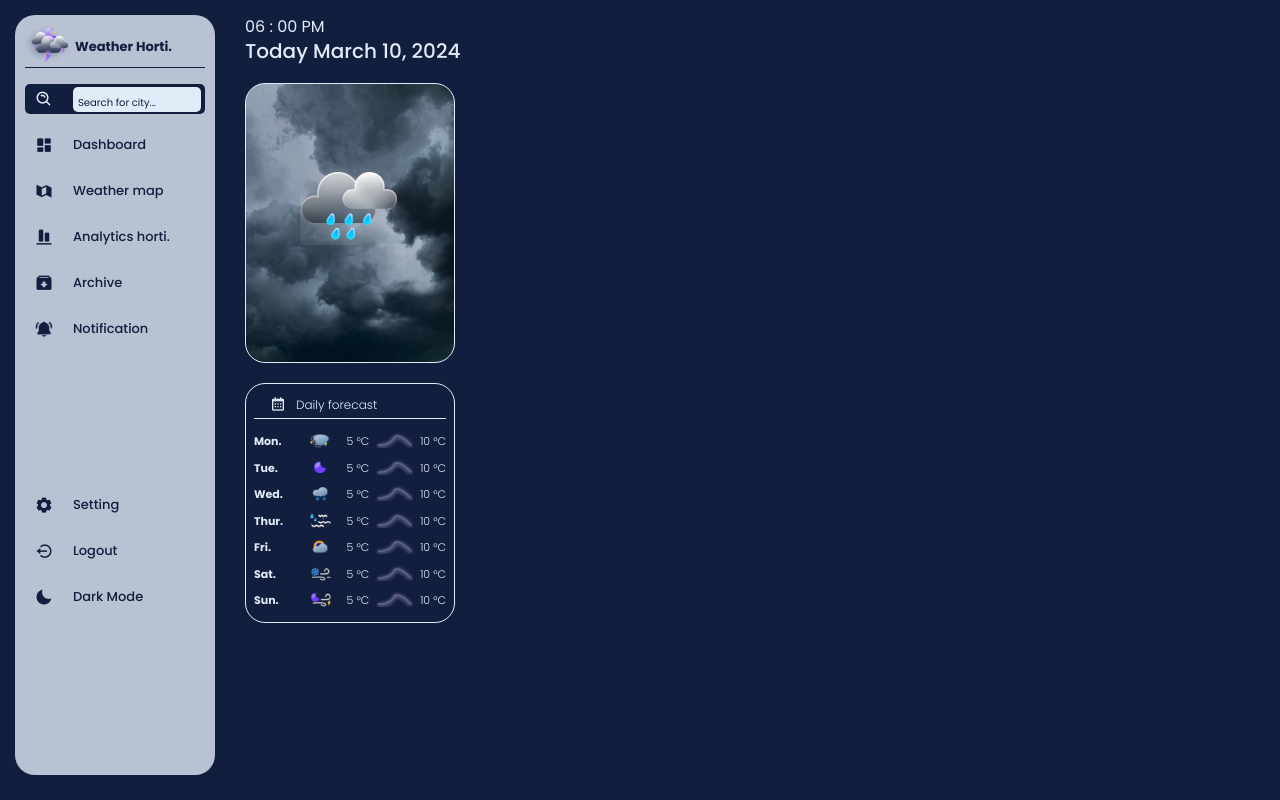
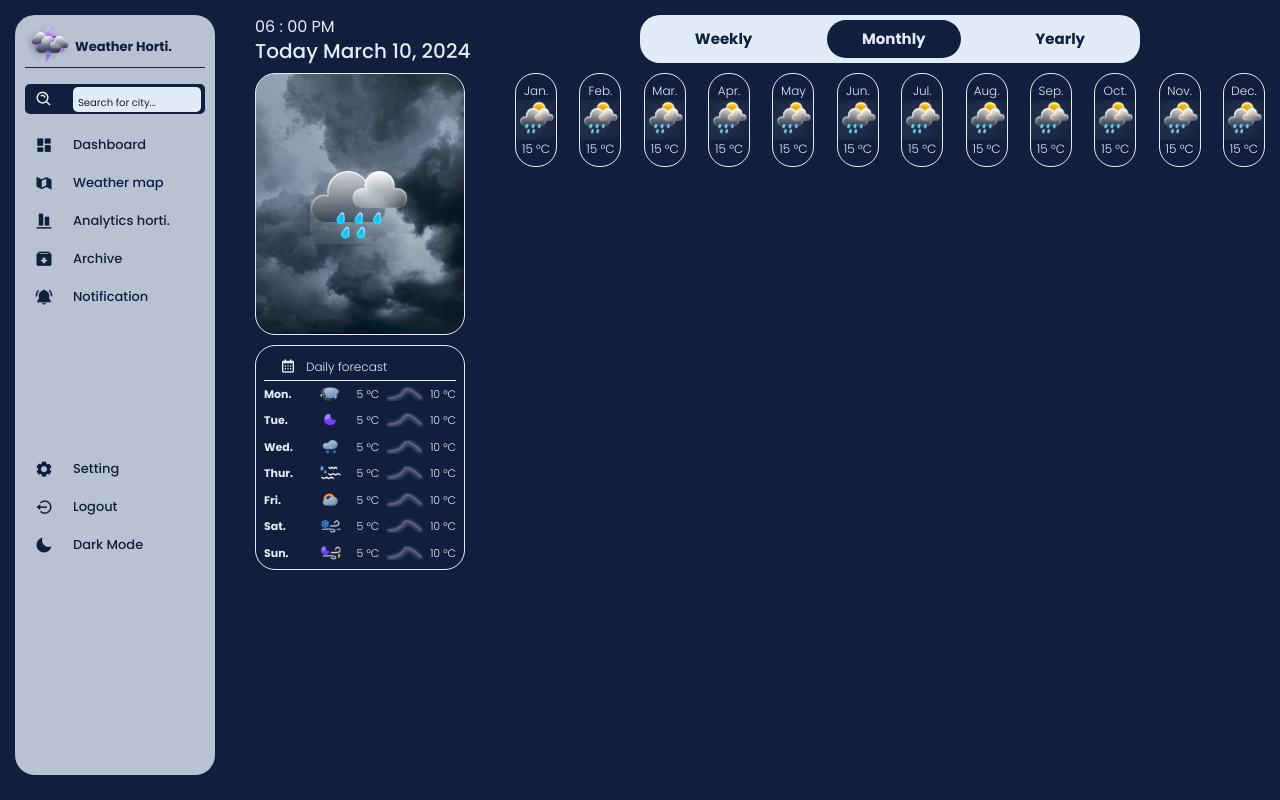
Before and after one commit to YassineOularbi/BRIEF-WEATHER-FRONT-END, a plain HTML site: page index.html in a window 1280 px wide. Drawn offline with nearby package versions, Linux system fonts and the light colour scheme; no server answers.

Commit message:
Add part history weather

```diff
--- a/index.html
+++ b/index.html
@@ -38,38 +38,38 @@
                         <input class=" search col-9" id="search" type="text" placeholder="Search for city...">
                     </li>
                     <div class="menu-links">
-                        <li class="nav-link my-3">
+                        <li class="nav-link my-2">
                             <i class='bx bxs-dashboard icon'></i>
                             <span class="text nav-text">Dashboard</span>
                         </li>
-                        <li class="nav-link my-3">
+                        <li class="nav-link my-2">
                             <i class='bx bxs-map-alt icon'></i>
                             <span class="text nav-text">Weather map</span>
                         </li>
-                        <li class="nav-link my-3">
+                        <li class="nav-link my-2">
                             <i class='bx bxs-objects-vertical-bottom icon'></i>
                             <span class="text nav-text">Analytics horti.</span>
                         </li>
-                        <li class="nav-link my-3">
+                        <li class="nav-link my-2">
                             <i class='bx bxs-archive-in icon'></i>
                             <span class="text nav-text">Archive</span>
                         </li>
-                        <li class="nav-link my-3">
+                        <li class="nav-link my-2">
                             <i class='bx bxs-bell-ring bx-tada icon'></i>
                             <span class="text nav-text">Notification</span>
                         </li>
                     </div>
                 </div>
                 <div class="last-option">
-                    <li class="nav-link my-3">
+                    <li class="nav-link my-2">
                         <i class='bx bxs-cog icon'></i>
                         <span class="text nav-text">Setting</span>
                     </li>
-                    <li class="nav-link my-3">
+                    <li class="nav-link my-2">
                         <i class='bx bx-log-out-circle icon'></i>
                         <span class="text nav-text">Logout</span>
                     </li>
-                    <li class="nav-link my-3">
+                    <li class="nav-link my-2">
                         <i class='bx bxs-moon icon'></i>
                         <span class="text nav-text">Dark Mode</span>
                     </li>
@@ -89,7 +89,6 @@
                  <span id="longitude"></span>
                  <img class="my-2" style="width:100px; height: auto;" src="icons/Rainy.png">
                  <h1 id="temperature"></h1>
-                 <p></p>
                  <div class="high-low d-flex flex-row">
                     <p id="high-temp"></p>
                     <p id="low-temp"></p>
@@ -100,7 +99,7 @@
                     <i class='bx bx-calendar'></i>
                     <span>Daily forecast</span>
                 </div>
-                <div class="days-forecast d-flex flex-column align-items-between my-1">
+                <div class="days-forecast d-flex flex-column align-items-between">
                 <div class="day Monday">
                     <span>Mon.</span>
                     <div class="day-weather-img">
@@ -167,12 +166,75 @@
                 </div>
             </div>
         </div>
-        <div class="body-medium">
+        <div class="body-medium d-flex flex-column align-items-center">
+            <div class="filtrer d-flex flex-row justify-content-around align-items-center">
+                <span class="filtre-item">Weekly</span>
+                <span class="filtre-item filtre-active" style="color: var(--light-color);">Monthly</span>
+                <span class="filtre-item">Yearly</span>
+            </div>
+            <div class="history-weather d-flex flex-row justify-content-between">
+                <div class="month january d-flex flex-column py-2">
+                    <span>Jan.</span>
+                    <img src="icons/rain.png" alt="weather">
+                    <span>15 °C</span>
+                </div>
+                <div class="month february d-flex flex-column py-2">
+                    <span>Feb.</span>
+                    <img src="icons/rain.png" alt="weather">
+                    <span>15 °C</span>
+                </div>
+                <div class="month march d-flex flex-column py-2">
+                    <span>Mar.</span>
+                    <img src="icons/rain.png" alt="weather">
+                    <span>15 °C</span>
+                </div>
+                <div class="month april d-flex flex-column py-2">
+                    <span>Apr.</span>
+                    <img src="icons/rain.png" alt="weather">
+                    <span>15 °C</span>
+                </div>
+                <div class="month may d-flex flex-column py-2">
+                    <span>May</span>
+                    <img src="icons/rain.png" alt="weather">
+                    <span>15 °C</span>
+                </div>
+                <div class="month june d-flex flex-column py-2">
+                    <span>Jun.</span>
+                    <img src="icons/rain.png" alt="weather">
+                    <span>15 °C</span>
+                </div>
+                <div class="month july d-flex flex-column py-2">
+                    <span>Jul.</span>
+                    <img src="icons/rain.png" alt="weather">
+                    <span>15 °C</span>
+                </div>
+                <div class="month august d-flex flex-column py-2">
+                    <span>Aug.</span>
+                    <img src="icons/rain.png" alt="weather">
+                    <span>15 °C</span>
+                </div>
+                <div class="month september d-flex flex-column py-2">
+                    <span>Sep.</span>
+                    <img src="icons/rain.png" alt="weather">
+                    <span>15 °C</span>
+                </div>
+                <div class="month october d-flex flex-column py-2">
+                    <span>Oct.</span>
+                    <img src="icons/rain.png" alt="weather">
+                    <span>15 °C</span>
+                </div>
+                <div class="month november d-flex flex-column py-2">
+                    <span>Nov.</span>
+                    <img src="icons/rain.png" alt="weather">
+                    <span>15 °C</span>
+                </div>
+                <div class="month decembre d-flex flex-column py-2">
+                    <span>Dec.</span>
+                    <img src="icons/rain.png" alt="weather">
+                    <span>15 °C</span>
+                </div>
+            </div>
 
-        </div>
-        <div class="body-low">
-
-        </div>
     </section>
     <!-- BoxIcons Js Link -->
     <script src="https://unpkg.com/boxicons@2.1.4/dist/boxicons.js"></script>
--- a/script.js
+++ b/script.js
@@ -1,4 +1,4 @@
-/*const apiKey = '517bee7165f36c269ad0336a4dcf4065';
+const apiKey = '517bee7165f36c269ad0336a4dcf4065';
 const city = 'khenifra';
 let weatherdt ={};
 let weatherdtSearch ={};
@@ -29,7 +29,7 @@ document.getElementById('low-temp').textContent = ' Low : ' +weatherdt.main.temp
 
 },1000)
 
-const key = "244155d43b7fc901f0f438ae76092427";
+/*const key = "244155d43b7fc901f0f438ae76092427";
 
 async function searchWeather() {
     let villeInput = 'khenifra';
--- a/style.css
+++ b/style.css
@@ -24,6 +24,7 @@
 
 body{
     height: 100vh;
+    gap: 10px;
     background: var(--dark-color);
 }
 
@@ -41,7 +42,7 @@ body{
     font-weight: bold;
 }
 .menu{
-    height: 560px;
+    height: 500px;
 }
 .search-bar{
     height: 30px;
@@ -110,10 +111,13 @@ body{
 /* end SideBar */
 /* Home Css */
 .home{
+    gap : 40px;
     margin: 15px;
 }
 .body-high{
-    gap : 20px;
+    height: 555px;
+    width: 220px;
+    gap : 10px;
 }
 .info-day{
     color: var(--light-color);
@@ -142,7 +146,7 @@ body{
     margin: 0;
 }
 .weather-now .high-low{
-    gap: 50px;
+    gap: 30px;
 }
 .weather-now .high-low p{
     font-size: 12px;
@@ -165,7 +169,7 @@ body{
     font-weight: 100;
 }
 .days-forecast{
-    padding-top: 10px;
+    padding-top: 5px;
     gap: 10px;
 }
 .day{
@@ -199,3 +203,55 @@ body{
 .day img{
     height: 15px;
 }
+.body-medium{
+    height: 555px;
+    width: 750px;
+    gap: 10px;
+}
+.body-medium .filtrer{
+    height: 48px;
+    width: 500px;
+    background-color: var(--light-color);
+    border-radius: 20px;
+}
+.body-medium .filtrer .filtre-item{
+    color: var(--dark-color);
+    font-weight: bold;
+    font-size: 15px;
+    padding: 8px 35px;
+}
+.filtre-item.filtre-active {
+    border-radius: 30px;
+    background-color: var(--dark-color);
+}
+
+.history-weather{
+    width: 750px;
+}
+.history-weather .month{
+    align-items: center;
+    border: 1px solid var(--light-color);
+    border-radius: 20px;
+}
+.history-weather .month span{
+    font-size: 12px;
+    font-weight: 300;
+    color: var(--light-color);
+}
+.history-weather .month img{
+    height: 40px;
+    width: auto;
+}
+.prevetions{
+    border: 1px solid var(--light-color);
+    width: 750px;
+    height: 155px;
+    border-radius: 20px;
+    padding: 0 15px;
+}
+.prevetions .prev-title{
+    text-align: center;
+    font-size: 12px;
+    font-weight: 100;
+    border-bottom: 1px solid var(--light-color);
+}
```
Also changed, not shown: icons/moon 1.png (added), icons/moon 2.png (added), icons/moon-sun.png (added), icons/rain.png (added), icons/sun.png (added).
